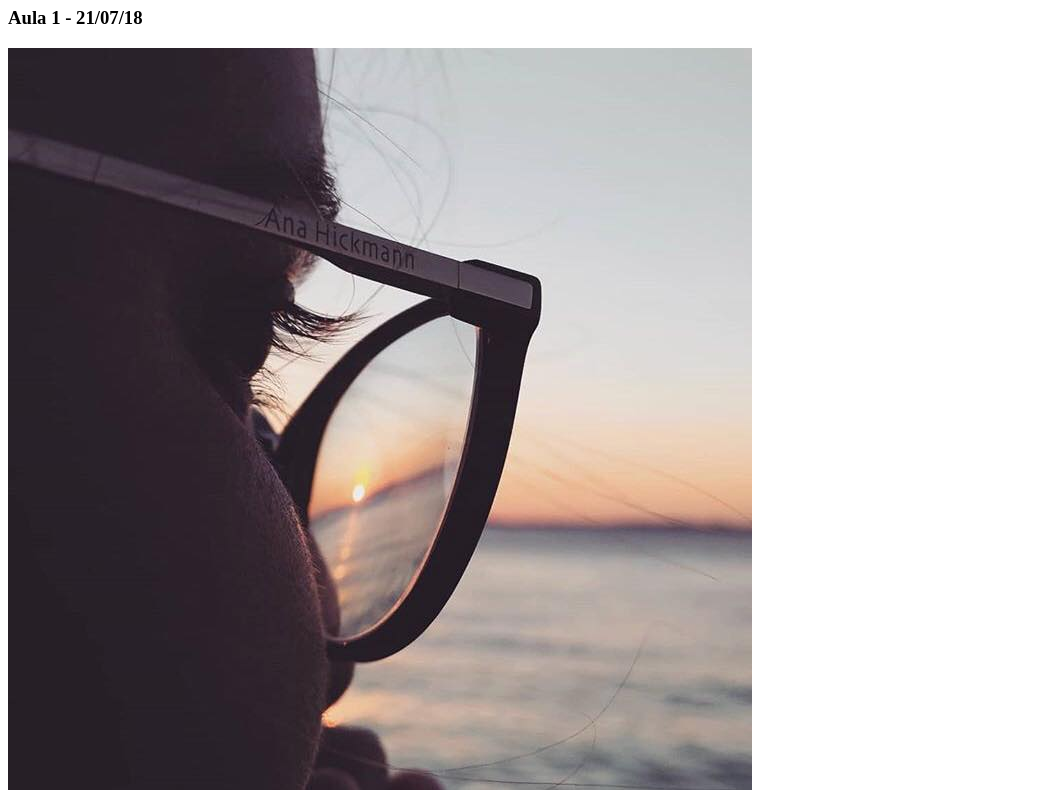
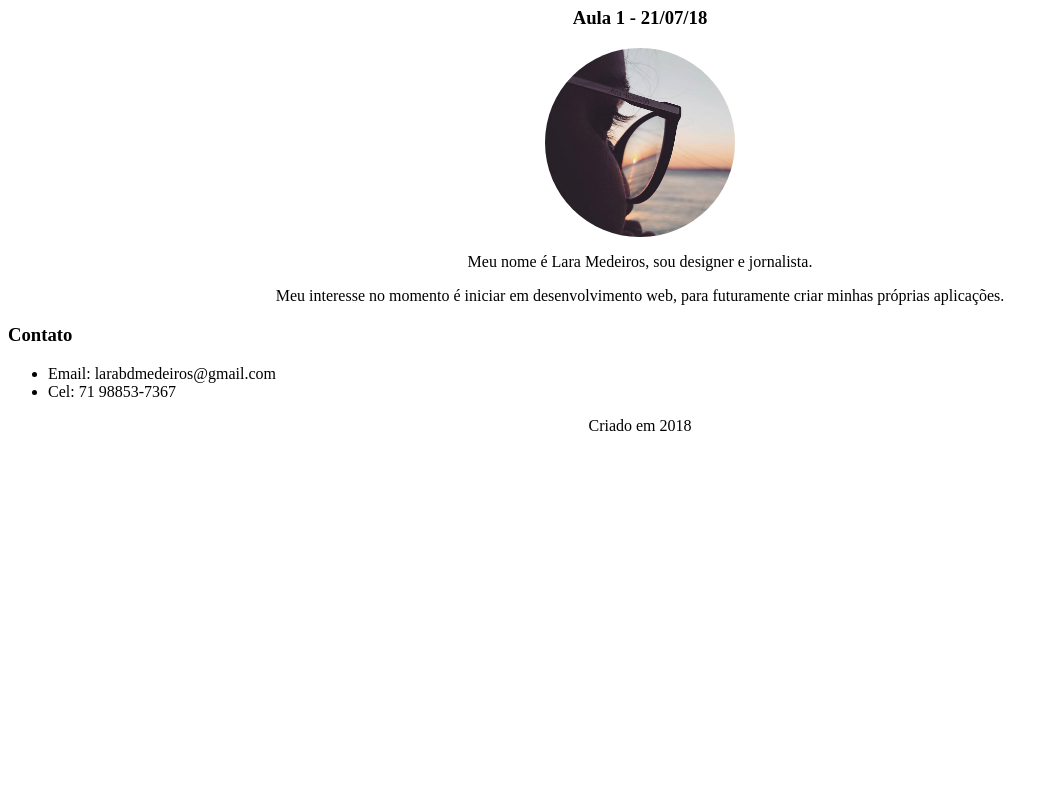
Before and after one commit to lalabdmedeiros/primeira-pagina, a plain HTML site: page index.html in a window 1280 px wide. Shown: the part 73-863 px from the top of the page, without its empty margins (0-1059 px from the left). After the commit the page ends 800 px from the top, so only its background shows below. Drawn offline with Linux system fonts and the light colour scheme.

Commit message:
Inclusão do arquivo CSS

```diff
--- /dev/null
+++ b/css/style.css
@@ -0,0 +1,12 @@
+.img-redonda {
+  border-radius: 50%;
+}
+.text-center {
+  text-align: center;
+}
+.img-center {
+  margin-left: auto;
+  margin-right: auto;
+  display: block;
+  width: 15%;
+}
--- a/index.html
+++ b/index.html
@@ -6,23 +6,24 @@
     <meta name="author" content="Lara Bastos de Medeiros">
     <meta name="description" content="Primeira página desenvolvida no curso Desenvolvimento Front-End, em 2018">
     <meta http-equiv="X-UA-Compatible" content="IE-edge">
+    <link rel="stylesheet" href="css/style.css">
   </head>
   <body>
-    <header>
+    <header class="text-center">
     <h1>Curso: Desenvolvimento Front End</h1>
     <h3>Aula 1 - 21/07/18</h3>
     </header>
     <section>
-      <img src="img/perfil.jpg">
-      <p>Meu nome é Lara Medeiros, sou designer e jornalista.</p>
-      <p>Meu interesse no momento é iniciar em desenvolvimento web, para futuramente criar minhas próprias aplicações.</p>
+      <img class="img-redonda img-center" src="img/perfil.jpg">
+      <p class="text-center">Meu nome é Lara Medeiros, sou designer e jornalista.</p>
+      <p class="text-center">Meu interesse no momento é iniciar em desenvolvimento web, para futuramente criar minhas próprias aplicações.</p>
       <h3>Contato</h3>
       <ul>
         <li>Email: larabdmedeiros@gmail.com</li>
         <li>Cel: 71 98853-7367</li>
       </ul>
     </section>
-    <footer>
+    <footer class="text-center">
       <p>Criado em 2018</p>
     </footer>
   </body>
```
